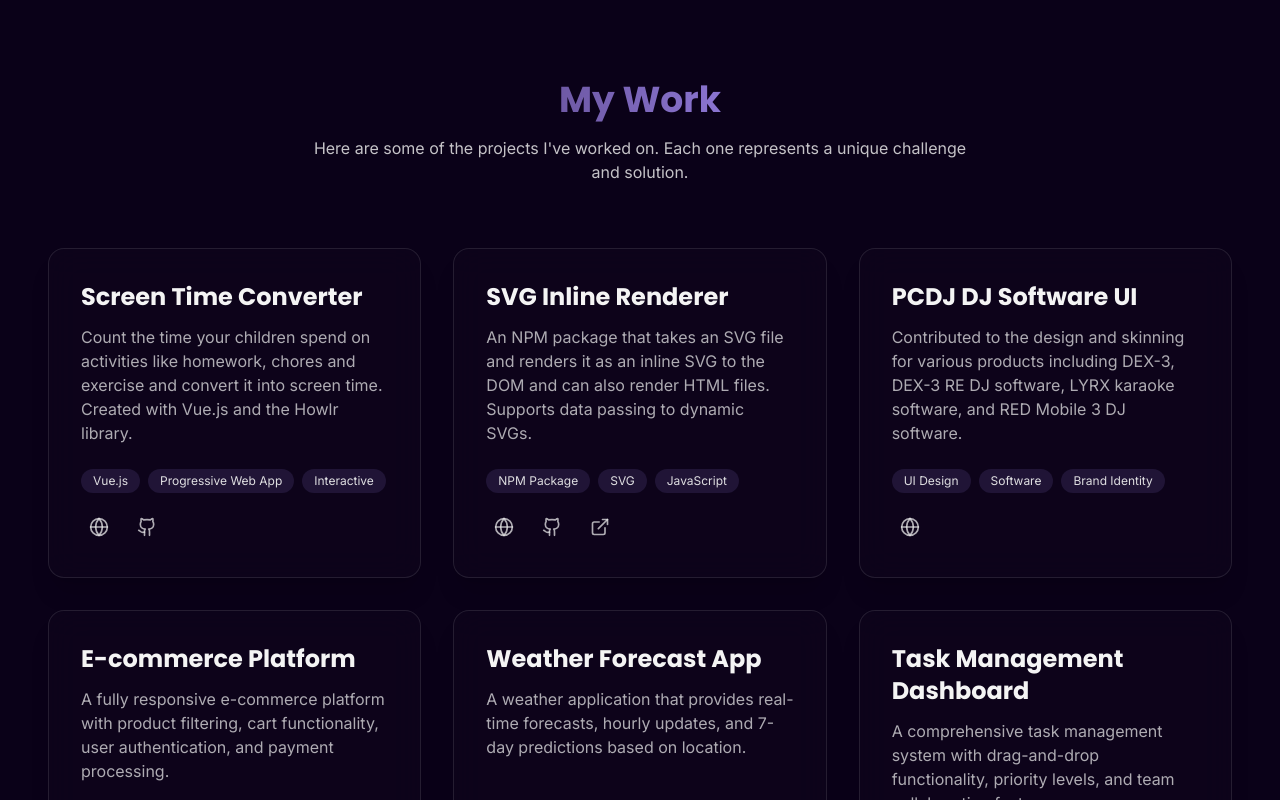
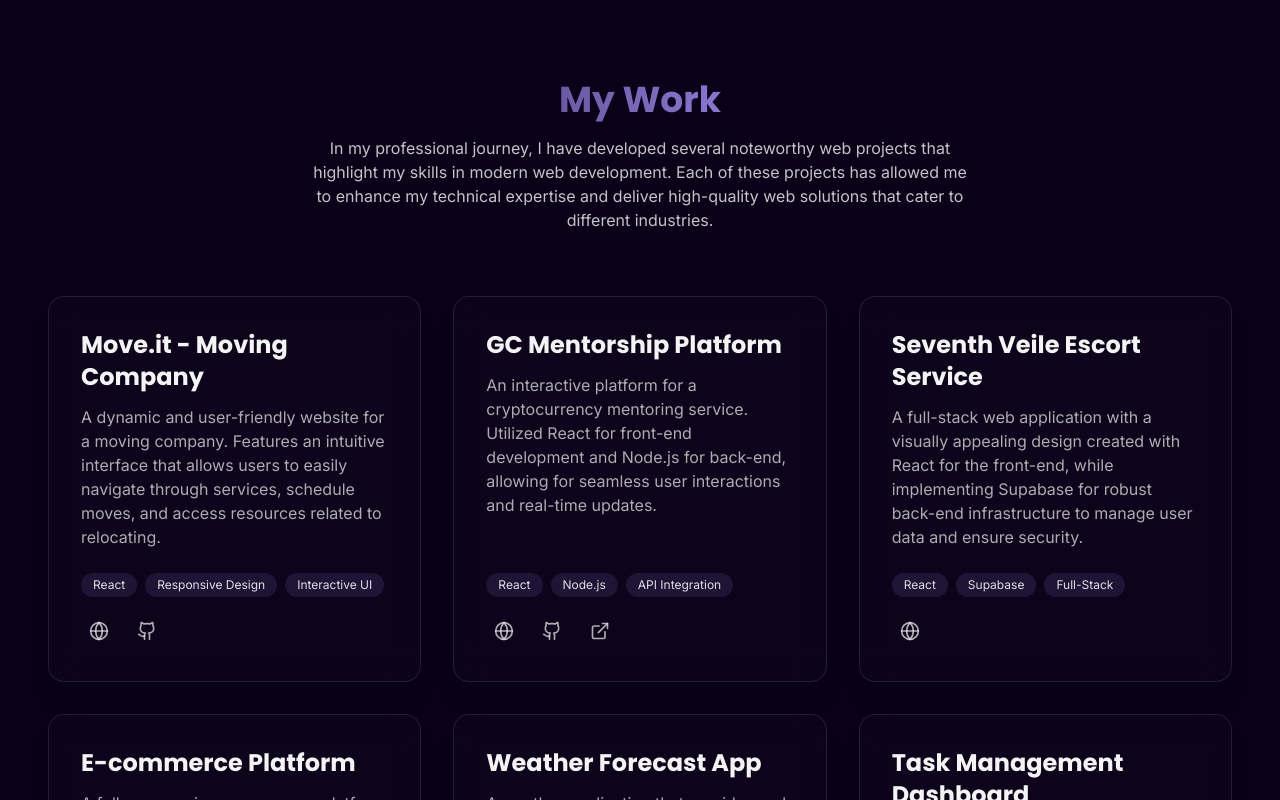
Before and after one commit to yinkscss/innovative-user-canvas, a React (Vite) app: page / in a window 1280 px wide. Shown: the part 800-1600 px from the top of the page. Built offline with nearby package versions, Linux system fonts and the light colour scheme.

Commit message:
Update project details
Update the project details in the "My Work" section with new project descriptions and details.

```diff
--- a/src/components/ContactSection.tsx
+++ b/src/components/ContactSection.tsx
@@ -1,7 +1,9 @@
+
 import React, { useRef, useEffect, useState } from 'react';
 import { Send, Mail, MapPin, Phone } from 'lucide-react';
 import { cn } from '@/lib/utils';
 import { toast } from 'sonner';
+
 const ContactSection: React.FC = () => {
   const [name, setName] = useState('');
   const [email, setEmail] = useState('');
@@ -9,7 +11,9 @@ const ContactSection: React.FC = () => {
   const [isSubmitting, setIsSubmitting] = useState(false);
   const sectionRef = useRef<HTMLDivElement>(null);
   const titleRef = useRef<HTMLHeadingElement>(null);
+  const formContainerRef = useRef<HTMLDivElement>(null);
   const formRef = useRef<HTMLFormElement>(null);
+
   useEffect(() => {
     const observer = new IntersectionObserver(entries => {
       entries.forEach(entry => {
@@ -20,21 +24,25 @@ const ContactSection: React.FC = () => {
     }, {
       threshold: 0.1
     });
+
     if (titleRef.current) {
       observer.observe(titleRef.current);
     }
-    if (formRef.current) {
-      observer.observe(formRef.current);
+
+    if (formContainerRef.current) {
+      observer.observe(formContainerRef.current);
     }
+
     return () => {
       if (titleRef.current) {
         observer.unobserve(titleRef.current);
       }
-      if (formRef.current) {
-        observer.unobserve(formRef.current);
+      if (formContainerRef.current) {
+        observer.unobserve(formContainerRef.current);
       }
     };
   }, []);
+
   const handleSubmit = (e: React.FormEvent) => {
     e.preventDefault();
     if (!name || !email || !message) {
@@ -52,7 +60,9 @@ const ContactSection: React.FC = () => {
       setIsSubmitting(false);
     }, 1500);
   };
-  return <section id="contact" ref={sectionRef} className="py-20 bg-portfolio-dark relative">
+
+  return (
+    <section id="contact" ref={sectionRef} className="py-20 bg-portfolio-dark relative">
       <div className="max-w-7xl mx-auto px-6 md:px-12">
         <div className="text-center mb-16">
           <h2 ref={titleRef} className="text-3xl md:text-4xl font-bold mb-4 opacity-0">
@@ -74,7 +84,7 @@ const ContactSection: React.FC = () => {
                 </div>
                 <div>
                   <h4 className="font-medium">Email</h4>
-                  <a href="mailto:contact@example.com" className="text-portfolio-light/70 hover:text-portfolio-accent transition-colors duration-300">olayinkashittu2003@gmail.com</a>
+                  <a href="mailto:olayinkashittu2003@gmail.com" className="text-portfolio-light/70 hover:text-portfolio-accent transition-colors duration-300">olayinkashittu2003@gmail.com</a>
                 </div>
               </div>
 
@@ -109,8 +119,8 @@ const ContactSection: React.FC = () => {
             </div>
           </div>
 
-          <div ref={formRef} className="opacity-0">
-            <form onSubmit={handleSubmit} className="glass-card rounded-2xl p-6 md:p-8 space-y-6">
+          <div ref={formContainerRef} className="opacity-0">
+            <form ref={formRef} onSubmit={handleSubmit} className="glass-card rounded-2xl p-6 md:p-8 space-y-6">
               <div>
                 <label htmlFor="name" className="block text-sm font-medium mb-2">
                   Name
@@ -145,6 +155,8 @@ const ContactSection: React.FC = () => {
           </div>
         </div>
       </div>
-    </section>;
+    </section>
+  );
 };
+
 export default ContactSection;
--- a/src/components/ProjectCard.tsx
+++ b/src/components/ProjectCard.tsx
@@ -18,7 +18,9 @@ const ProjectCard: React.FC<ProjectCardProps> = ({ project, index }) => {
         const [entry] = entries;
         if (entry.isIntersecting) {
           entry.target.classList.add('animate-fade-in-up');
-          entry.target.style.animationDelay = `${0.1 * index}s`;
+          if (cardRef.current) {
+            cardRef.current.style.animationDelay = `${0.1 * index}s`;
+          }
         }
       },
       { threshold: 0.1 }
--- a/src/components/ProjectsSection.tsx
+++ b/src/components/ProjectsSection.tsx
@@ -34,9 +34,9 @@ const ProjectsSection: React.FC = () => {
   const projects: Project[] = [
     {
       id: 1,
-      title: "Screen Time Converter",
-      description: "Count the time your children spend on activities like homework, chores and exercise and convert it into screen time. Created with Vue.js and the Howlr library.",
-      tags: ["Vue.js", "Progressive Web App", "Interactive"],
+      title: "Move.it - Moving Company",
+      description: "A dynamic and user-friendly website for a moving company. Features an intuitive interface that allows users to easily navigate through services, schedule moves, and access resources related to relocating.",
+      tags: ["React", "Responsive Design", "Interactive UI"],
       links: {
         website: "#",
         github: "#",
@@ -44,9 +44,9 @@ const ProjectsSection: React.FC = () => {
     },
     {
       id: 2,
-      title: "SVG Inline Renderer",
-      description: "An NPM package that takes an SVG file and renders it as an inline SVG to the DOM and can also render HTML files. Supports data passing to dynamic SVGs.",
-      tags: ["NPM Package", "SVG", "JavaScript"],
+      title: "GC Mentorship Platform",
+      description: "An interactive platform for a cryptocurrency mentoring service. Utilized React for front-end development and Node.js for back-end, allowing for seamless user interactions and real-time updates.",
+      tags: ["React", "Node.js", "API Integration"],
       links: {
         website: "#",
         github: "#",
@@ -55,11 +55,11 @@ const ProjectsSection: React.FC = () => {
     },
     {
       id: 3,
-      title: "PCDJ DJ Software UI",
-      description: "Contributed to the design and skinning for various products including DEX-3, DEX-3 RE DJ software, LYRX karaoke software, and RED Mobile 3 DJ software.",
-      tags: ["UI Design", "Software", "Brand Identity"],
+      title: "Seventh Veile Escort Service",
+      description: "A full-stack web application with a visually appealing design created with React for the front-end, while implementing Supabase for robust back-end infrastructure to manage user data and ensure security.",
+      tags: ["React", "Supabase", "Full-Stack"],
       links: {
-        website: "#",
+        website: "https://seventhveile.com",
       }
     },
     {
@@ -103,7 +103,8 @@ const ProjectsSection: React.FC = () => {
             <span className="text-gradient">My Work</span>
           </h2>
           <p className="text-portfolio-light/80 max-w-2xl mx-auto opacity-0 animate-fade-in delay-100">
-            Here are some of the projects I've worked on. Each one represents a unique challenge and solution.
+            In my professional journey, I have developed several noteworthy web projects that highlight my skills in modern web development.
+            Each of these projects has allowed me to enhance my technical expertise and deliver high-quality web solutions that cater to different industries.
           </p>
         </div>
 
```
